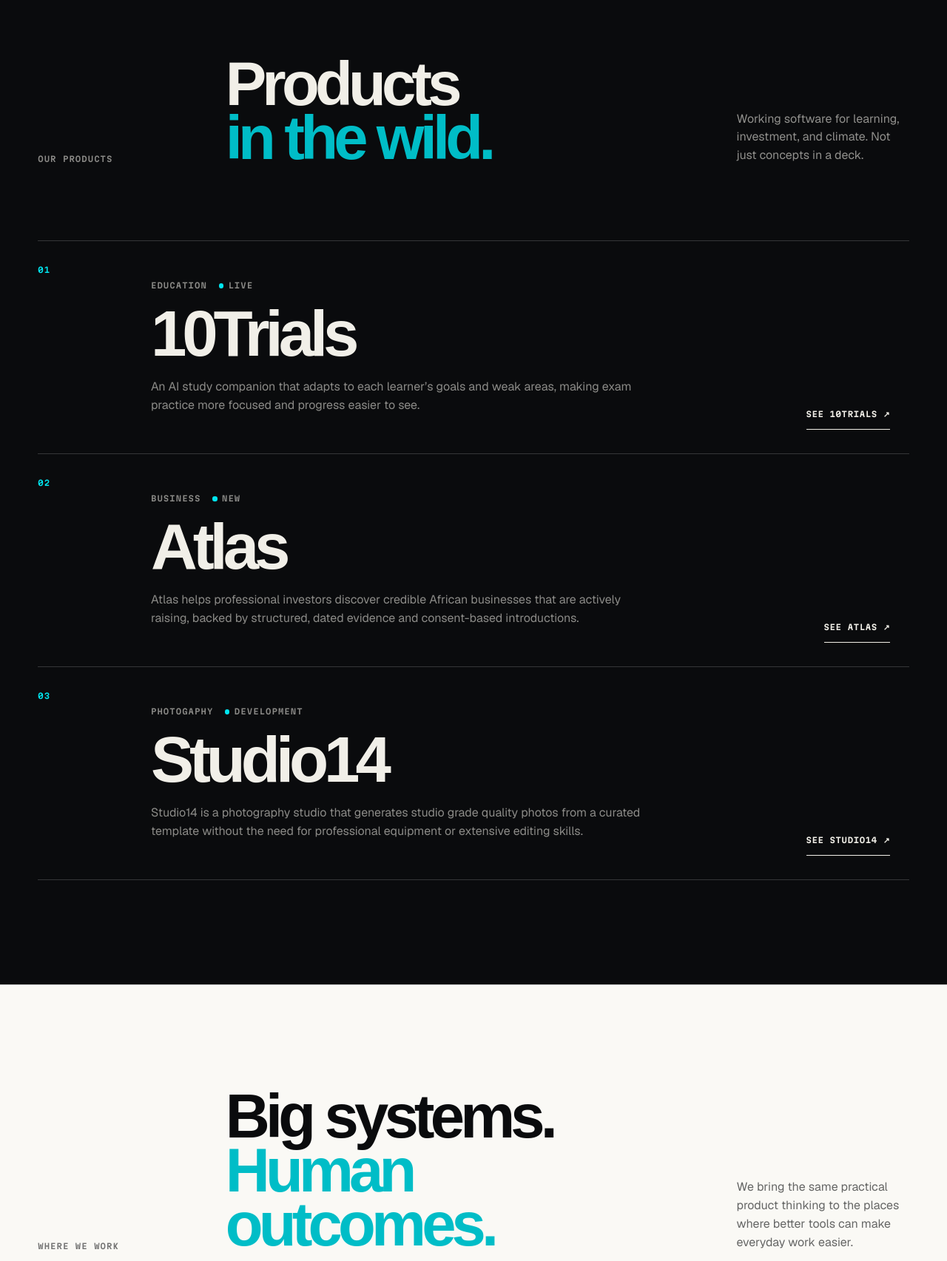
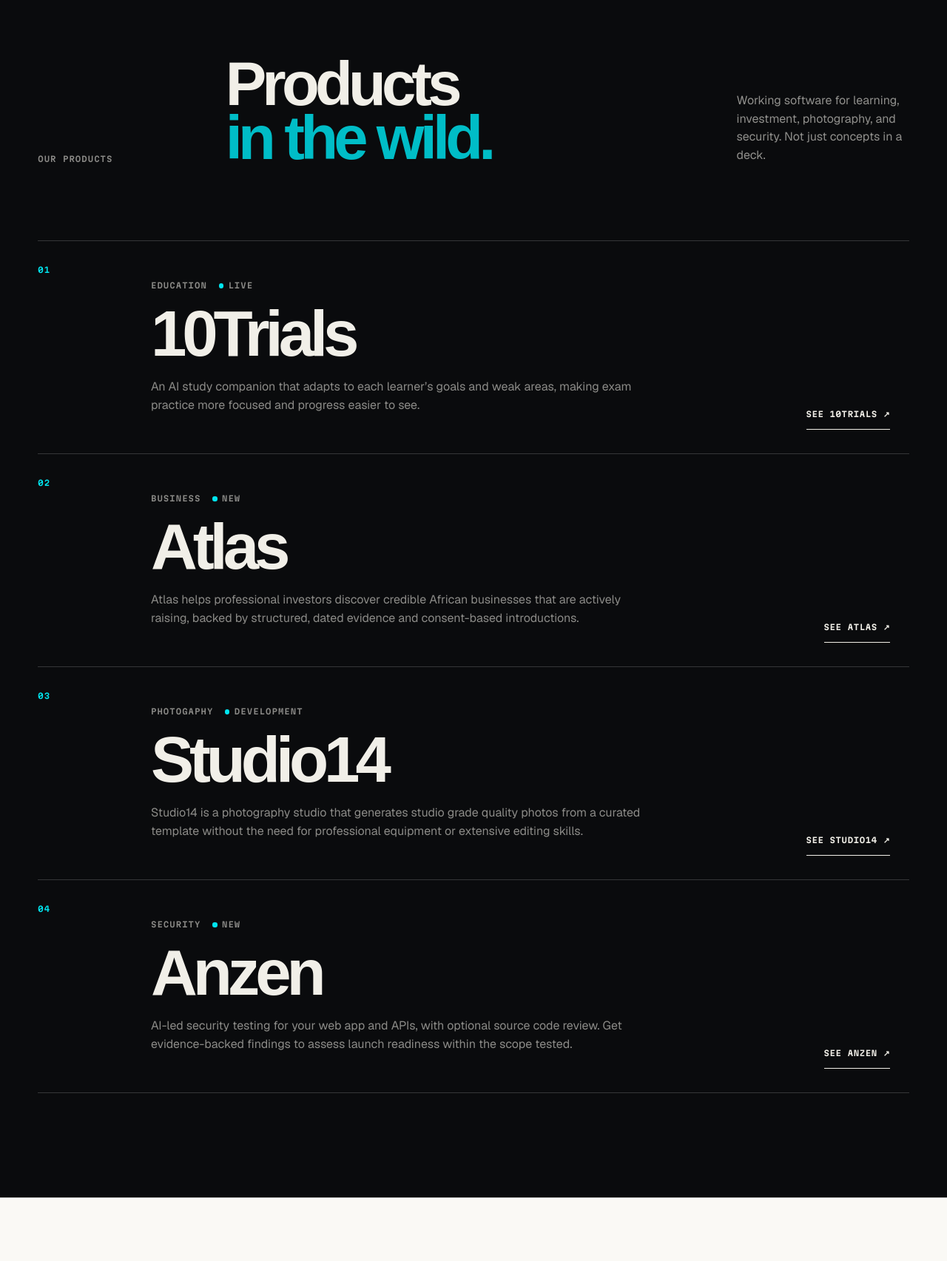
Before and after one commit to Westfield-AES/westfield-AES, a website: page index.html in a window 1280 px wide. Shown: the part 1580-3285 px from the top of the page at 74% size. Drawn offline with Linux system fonts and the light colour scheme; a web font is replaced by a local one.

Commit message:
feat: add new product "Anzen" with description and update product count in check-site script; add spacing before script tags in multiple HTML files

```diff
--- a/assets/site.css
+++ b/assets/site.css
@@ -1124,6 +1124,10 @@
   background: #fff;
 }
 
+.product__visual--anzen {
+  background: #10283f;
+}
+
 .product:hover .product__visual,
 .product:focus-within .product__visual {
   opacity: 1;
--- a/index.html
+++ b/index.html
@@ -112,7 +112,7 @@
       <header class="section-heading section-heading--light" data-reveal>
         <div class="section-index label">Our products</div>
         <h2 id="products-title">Products<br><em>in the wild.</em></h2>
-        <p>Working software for learning, investment, and climate. Not just concepts in a deck.</p>
+        <p>Working software for learning, investment, photography, and security. Not just concepts in a deck.</p>
       </header>
 
       <div class="product-list">
@@ -153,6 +153,19 @@
             See Studio14 <span aria-hidden="true">&#x2197;&#xFE0E;</span>
           </a>
           <div class="product__visual" aria-hidden="true"><img src="./assets/studio14logo.png" alt="Studio14"></div>
+        </article>
+
+        <article class="product" data-reveal>
+          <div class="product__number label">04</div>
+          <div class="product__copy">
+            <div class="product__meta label"><span>Security</span><span class="status">New</span></div>
+            <h3>Anzen</h3>
+            <p>AI-led security testing for your web app and APIs, with optional source code review. Get evidence-backed findings to assess launch readiness within the scope tested.</p>
+          </div>
+          <a class="product__link" href="https://anzen-landing-one.vercel.app/" target="_blank" rel="noopener noreferrer" aria-label="View Anzen project">
+            See Anzen <span aria-hidden="true">&#x2197;&#xFE0E;</span>
+          </a>
+          <div class="product__visual product__visual--anzen" aria-hidden="true"><img src="./assets/anzenlogo.png" alt="" loading="lazy" decoding="async"></div>
         </article>
       </div>
     </div>
@@ -293,6 +306,7 @@
 
 
 
+
 <script src="./assets/site.js"></script>
 </body>
 </html>
--- a/scripts/check-site.mjs
+++ b/scripts/check-site.mjs
@@ -42,7 +42,7 @@
     if ((html.match(/<section class="hero"/g) || []).length !== 1) failures.push(`${page}: expected one editorial home hero`);
     if (!html.includes("hero__title") || !html.includes("data-hero-signal")) failures.push(`${page}: hero composition is incomplete`);
     if ((html.match(/<article class="cap-card\b/g) || []).length !== 4) failures.push(`${page}: capability field is incomplete`);
-    if ((html.match(/<article class="product\b/g) || []).length !== 3) failures.push(`${page}: product field is incomplete`);
+    if ((html.match(/<article class="product\b/g) || []).length !== 4) failures.push(`${page}: product field is incomplete`);
     if (!html.includes('href="https://10trials.vercel.app"')) failures.push(`${page}: 10Trials project route is missing`);
     if (!html.includes("<h3>Atlas</h3>") || !html.includes('src="./assets/atlaslogo.png"')) failures.push(`${page}: Atlas product is incomplete`);
     if (!html.includes('href="https://atlas-betai.vercel.app/"')) failures.push(`${page}: Atlas project route is missing`);
```
Also changed, not shown: about.html (+1 -0 lines), contact.html (+1 -0 lines), legal.html (+1 -0 lines).
